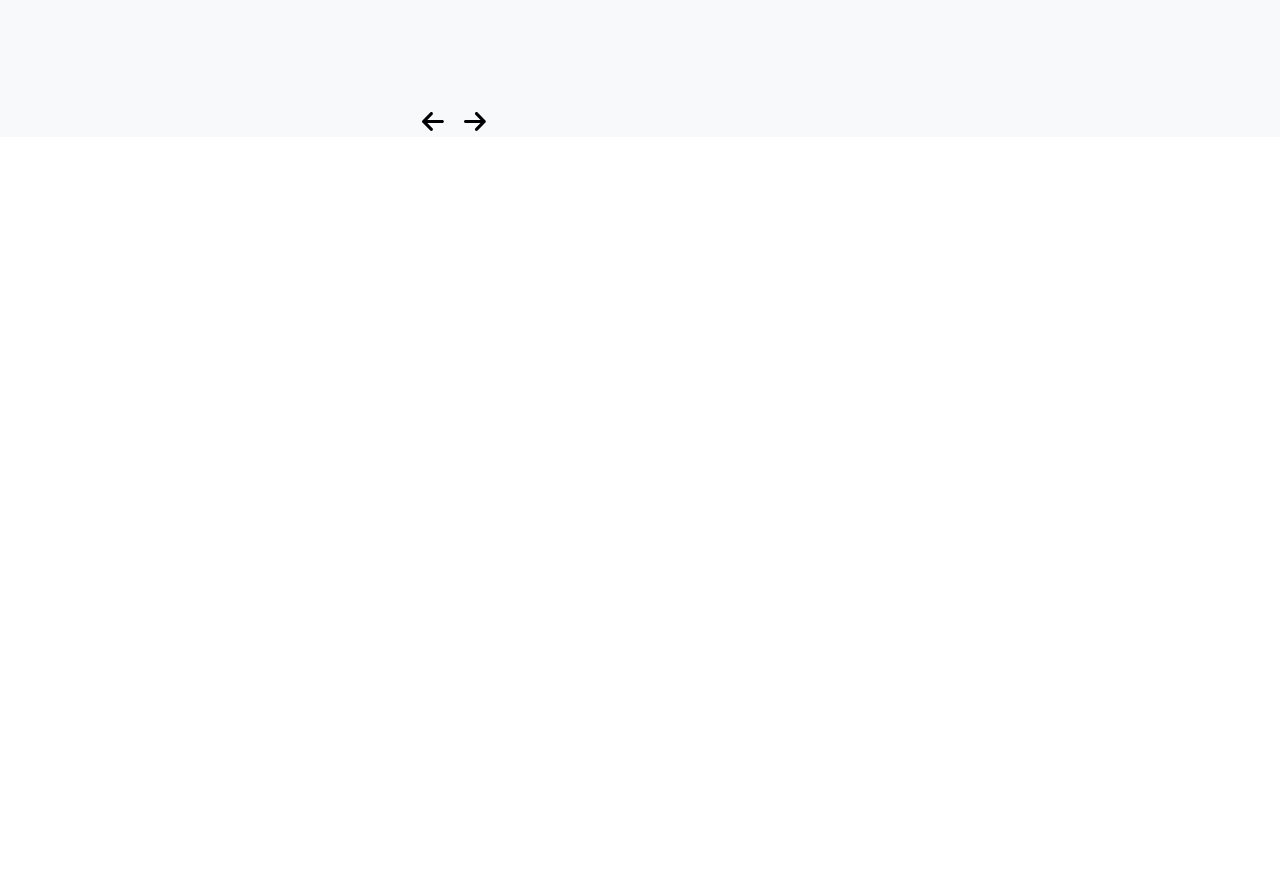
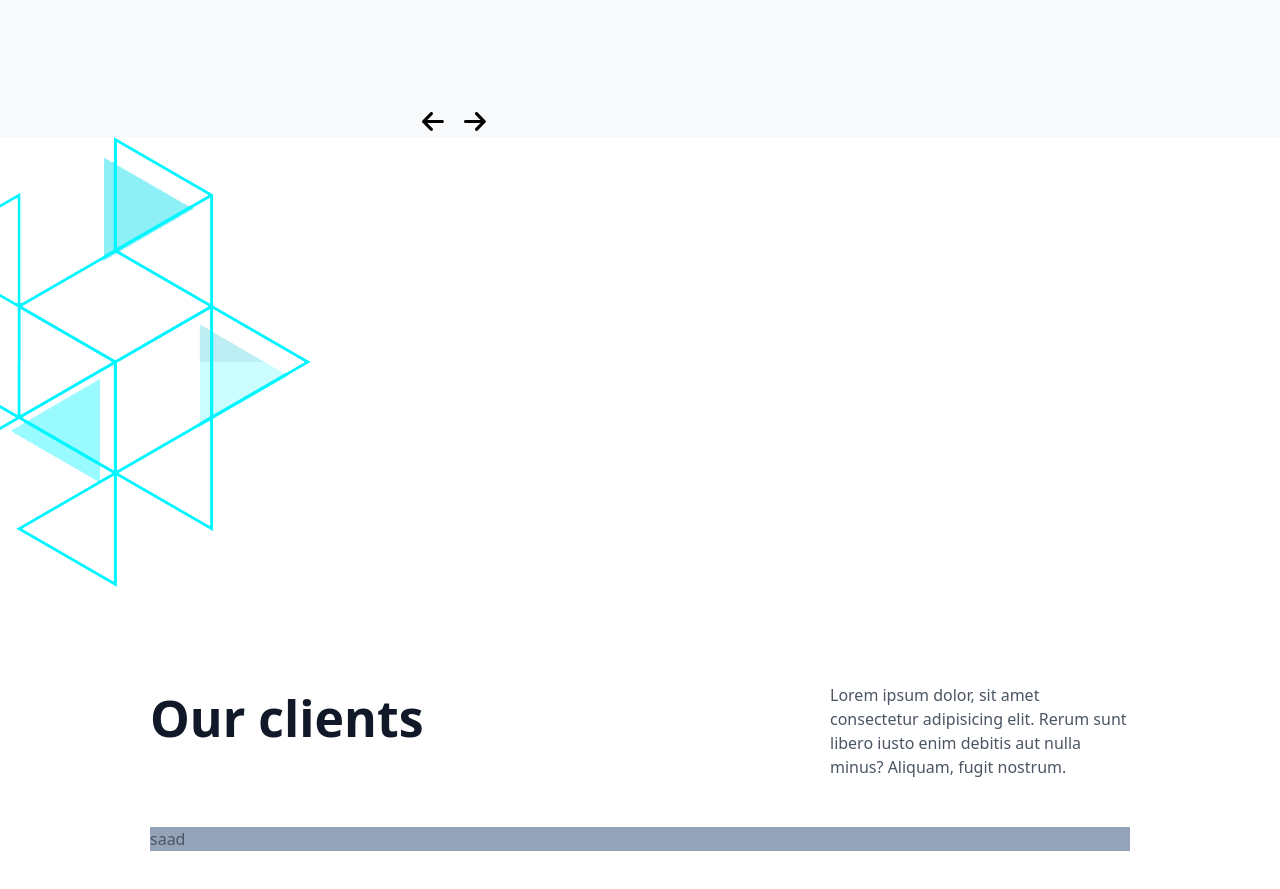
Before and after one commit to saadahmed333/project, a React (Create React App) app: page / in a window 1280 px wide. Shown: the part 2900-3789 px from the top of the page. Before the commit the page ends 3037 px from the top, so only its background shows below. Built offline with nearby package versions, Linux system fonts and the light colour scheme.

Commit message:
working on client component

```diff
--- /dev/null
+++ b/src/components/clients.jsx
@@ -0,0 +1,17 @@
+function Clients() {
+    return (
+        <section className="text-gray-600 body-font px-[20px] sm:px-[0px]">
+  <div className="container lg:px-[150px] py-24 mx-auto">
+    <div className="flex justify-between flex-col sm:flex-row w-full mb-12 ">
+      <h1 className="sm:text-[50px] lg:leading-[70px]  text-[35px] font-bold title-font lg:w-[600px] mb-4 text-gray-900">Our clients</h1>
+      <p className="w-[300px]">Lorem ipsum dolor, sit amet consectetur adipisicing elit. Rerum sunt libero iusto enim debitis aut nulla minus? Aliquam, fugit nostrum.</p>
+    </div>
+    <div className="flex w-full bg-slate-400 sm:flex-row flex-col  sm:space-x-4 sm:space-y-0 space-y-4 sm:px-0 items-end">
+      <h1>saad</h1>
+    </div>
+  </div>
+</section>
+    )
+}
+
+export default Clients
--- a/src/containers/index.js
+++ b/src/containers/index.js
@@ -4,6 +4,8 @@ import Hovercontext from "../components/hovercontext";
 import Slider from "../components/slider";
 import Idea from "../components/idea";
 import SimpleSlider from "../components/slider2";
+import Clients from "../components/clients";
+import sideImage from "../assets/sideimage.png"
 function Home() {
   return (
     <div>
@@ -15,6 +17,10 @@ function Home() {
       <Slider />
       <Idea />
       <SimpleSlider />
+      <div>
+            <img src={sideImage} alt="" />
+        </div>
+      <Clients />
     </div>
   );
 }
```
